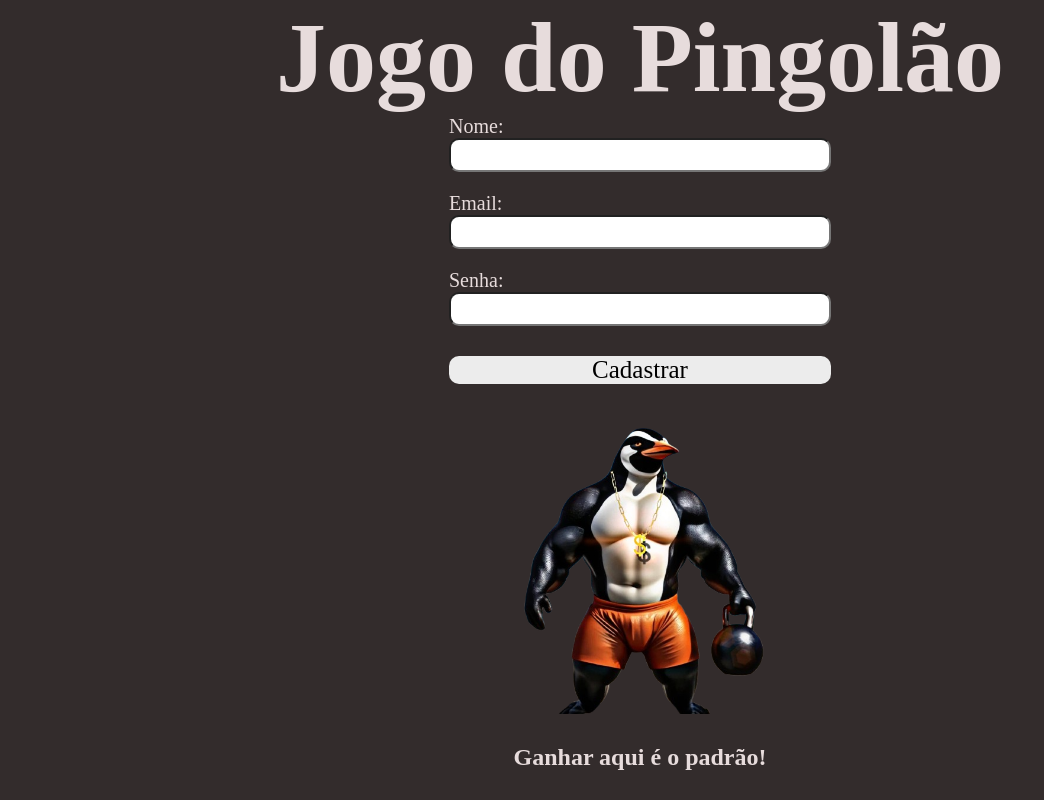
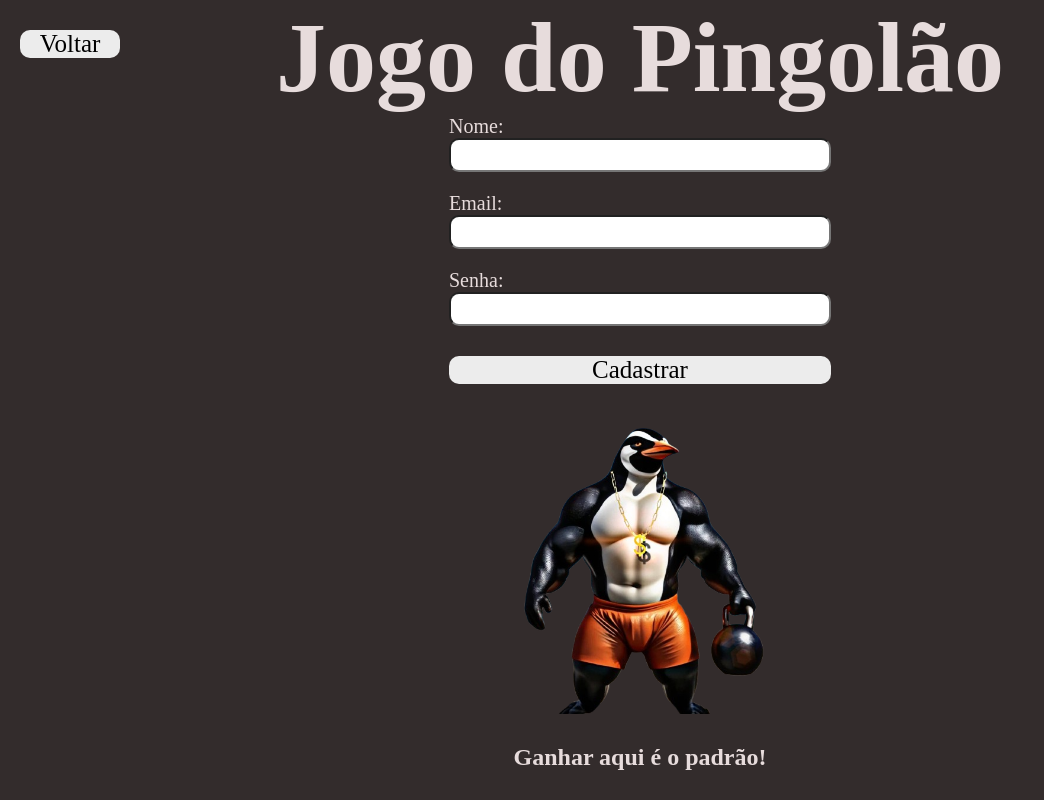
Before and after one commit to NathanTostes/pingolaoGame, a website: page views/cadastro.html in a window 1280 px wide. Shown: the whole page, without its empty margins (0-1044 px from the left). Drawn offline with Linux system fonts and the light colour scheme; a web font is replaced by a local one.

Commit message:
Added the back button on login and registration screen

```diff
--- a/public/styles/telasIniciais.css
+++ b/public/styles/telasIniciais.css
@@ -88,3 +88,10 @@ p {
     height: 100px;
     width: 300px;
 }
+
+.voltar{
+    position: absolute;
+    top: 20px;
+    left: 20px;
+    width: 100px;
+}
--- a/views/cadastro.html
+++ b/views/cadastro.html
@@ -28,6 +28,9 @@
 
                 <button>Cadastrar</button>
             </form>
+
+            <button onclick="window.location.href='index.html'" class="voltar">Voltar</button>
+
         </div>
         <img src="../public/images/pingolaoRemoveBg.png" alt="Pingolao">
         <h2>Ganhar aqui é o padrão!</h2>
```
Also changed, not shown: views/login.html (+10 -1 lines).
